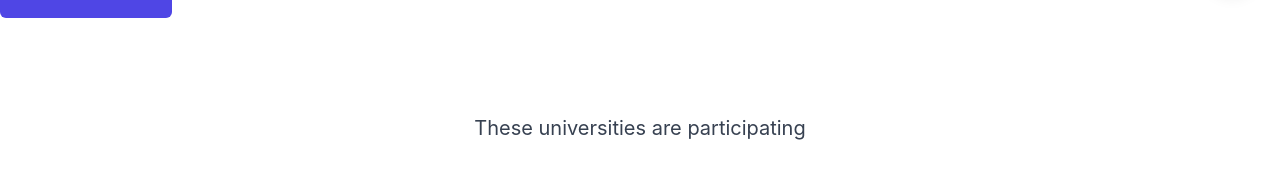
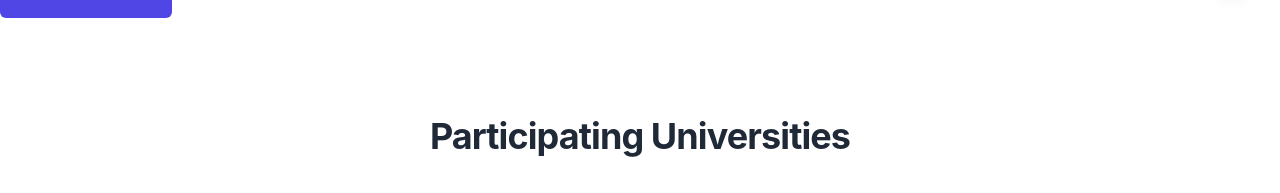
Before and after one commit to aalborg-supercomputer-klubben/sbcc-site, a Next.js app: page / in a window 1280 px wide. Shown: the part 791-984 px from the top of the page. Built offline with nearby package versions, Linux system fonts and the light colour scheme.

Commit message:
Change title font

```diff
--- a/components/hero.tsx
+++ b/components/hero.tsx
@@ -58,8 +58,8 @@ export default function Hero() {
       </Container>
       <Container>
         <div className="flex flex-col justify-center">
-          <div className="text-xl text-center text-gray-700 dark:text-white">
-            These universities are participating
+          <div className="text-3xl leading-snug tracking-tight font-bold text-center text-gray-800 lg:leading-tight lg:text-4xl dark:text-white">
+            Participating Universities
           </div>
           <Participants/>
         </div>
```
